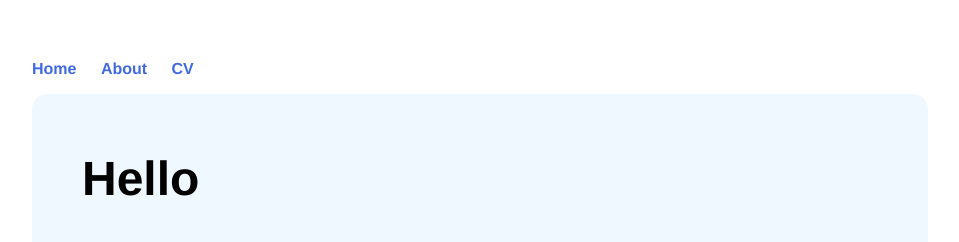
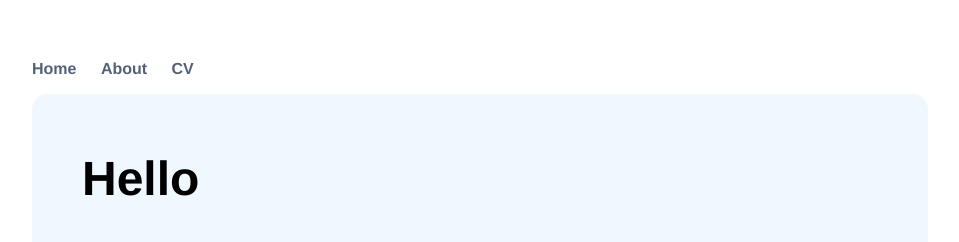
Before and after one commit to jhnoel/jhnoel.github.io, a Jekyll site: the page built from index.html, in a window 1280 px wide. Shown: the top 242 px of the page, without its empty margins (160-1119 px from the left). Built offline with Jekyll 4.4.1, drawn with Linux system fonts in a browser that asks for light colours.

Commit message:
Update main.css

```diff
--- a/css/main.css
+++ b/css/main.css
@@ -15,6 +15,9 @@ nav ul li, footer ul li {
 a {
     text-decoration: none;
     color: #4169E1;
+}
+nav a {
+    color: #546178;
 }
 a:hover {
     text-decoration: underline;
```
